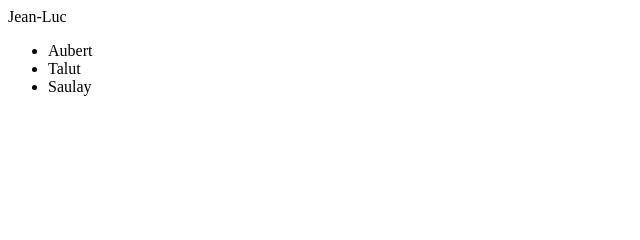
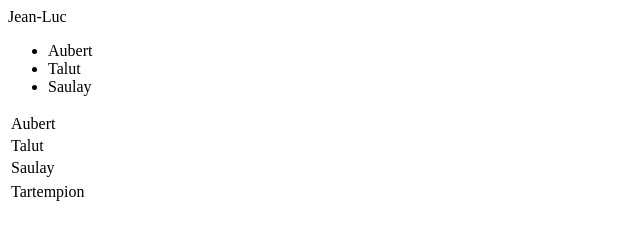
Before and after one commit to dacodemaniak/ts-init-acelys, a website built with webpack: page index.html in a window 1280 px wide. Shown: the whole page, without its empty margins (0-640 px from the left). Built offline with nearby package versions, Linux system fonts and the light colour scheme.

Commit message:
Simple table implementation

```diff
--- a/index.html
+++ b/index.html
@@ -9,6 +9,11 @@
 <body>
     <div app></div>
 
+    <table>
+        <tr>
+            <td>Tartempion</td>
+        </tr>
+    </table>
     <script src="./dist/main.js" type="module"></script>
 </body>
 </html>
--- /dev/null
+++ b/src/html-elements/html-table.ts
@@ -0,0 +1,31 @@
+export class HTMLTable {
+    private tableEl: HTMLTableElement = document.createElement('table')
+
+    private tableContent: Array<string> = []
+
+    /**
+     * Sets content to display in table row cells
+     * @param content Content to display in the table
+     */
+    public setTableContent(content: Array<string>): void {
+        this.tableContent = content
+    }
+
+    public build(): HTMLTableElement {
+        // Loop over content to create rows and cells
+        for (const content of this.tableContent) {
+            // First create a row
+            const row: HTMLTableRowElement = document.createElement('tr')
+            // Second create a td (table divider)
+            const divider: HTMLTableCellElement = document.createElement('td')
+            // Put content in divider
+            divider.textContent = content
+            // Add divider to row
+            row.appendChild(divider)
+            // Add row to table
+            this.tableEl.appendChild(row)
+        }
+
+        return this.tableEl
+    }
+}
--- a/src/main.ts
+++ b/src/main.ts
@@ -1,3 +1,4 @@
+import { HTMLTable } from './html-elements/html-table'
 import { ListHTML } from './html-elements/list-html'
 import { TableHTML } from './html-elements/table-html'
 /**
@@ -23,24 +24,14 @@ class Main {
         const listHTML = new ListHTML()
         app.appendChild(listHTML.build())
 
-        const tableHTML = new TableHTML()
-        tableHTML
-            .addContent([
-                {
-                    name: 'Aubert',
-                    cellDef: 'Name'
-                },
-                {
-                    name: 'Talut',
-                    cellDef: 'Name'
-                },
-                {
-                    name: 'Saulay',
-                    cellDef: 'Name'
-                }
-            ])
-        tableHTML.compose()
-        app.appendChild(tableHTML.build())
+        // Instance of HtmlTable
+        const tableEl: HTMLTable = new HTMLTable()
+        tableEl.setTableContent([
+            'Aubert',
+            'Talut',
+            'Saulay'
+        ])
+        app.appendChild(tableEl.build())
     }
 }
 
```
